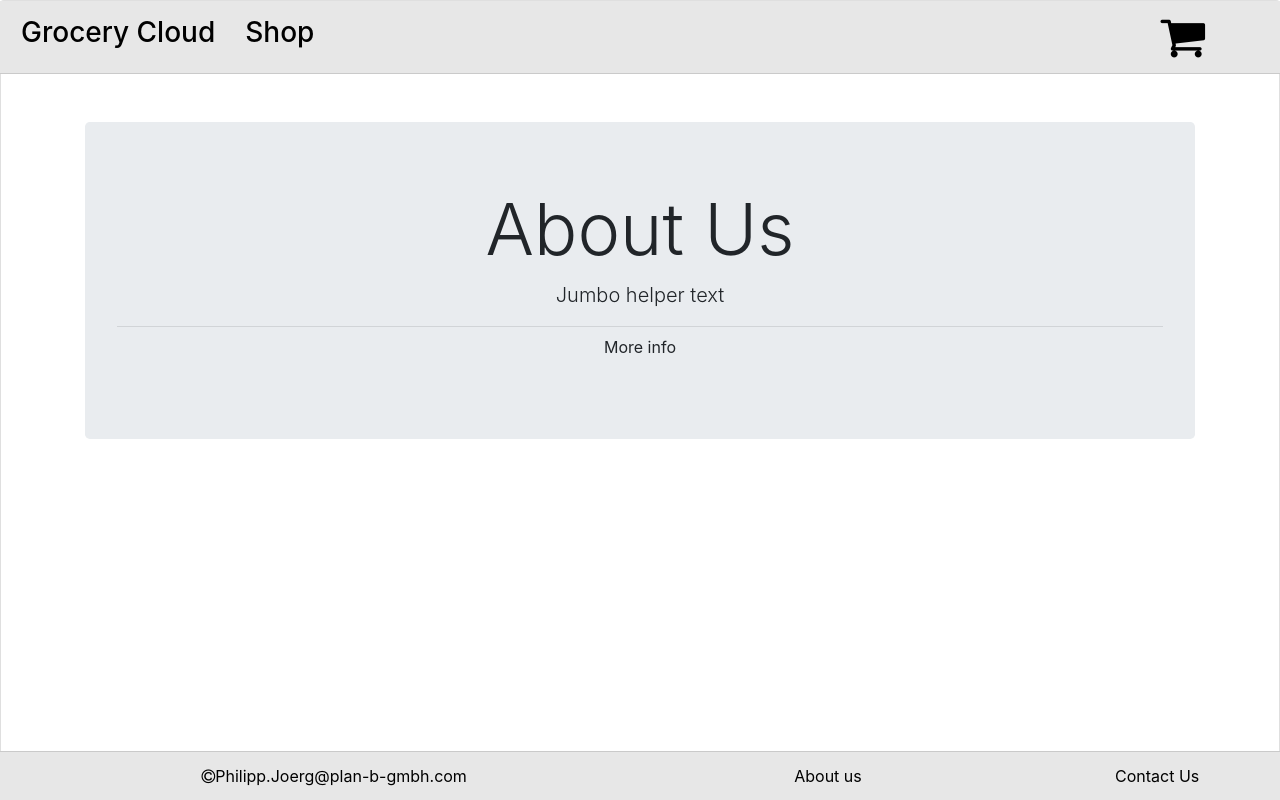
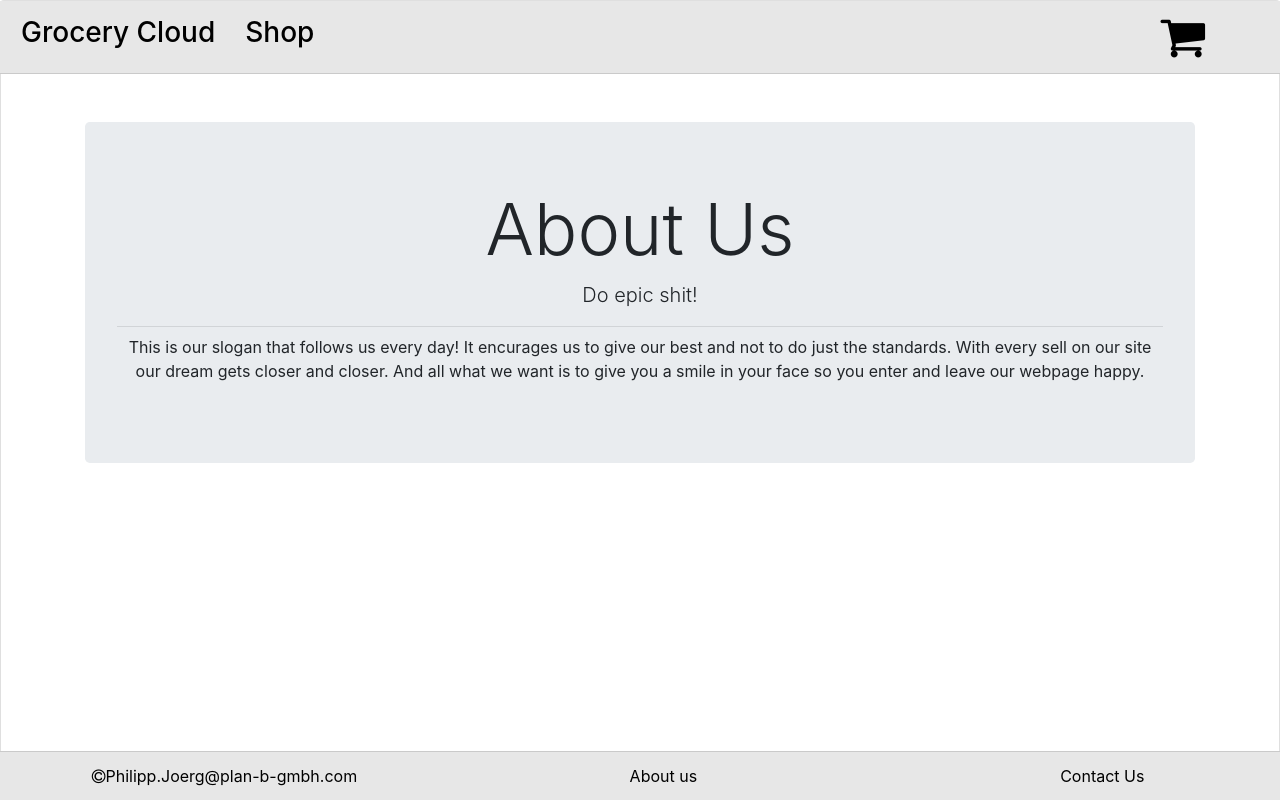
Before and after one commit to PhilippJoerg/FrontEndCapstoneWebshop, an Angular app in the folder SuperAmazingShop/: page /home/about in a window 1280 px wide. Built offline with nearby package versions, Linux system fonts and the light colour scheme.

Commit message:
updated about

```diff
--- a/SuperAmazingShop/angular.json
+++ b/SuperAmazingShop/angular.json
@@ -68,7 +68,8 @@
         "serve": {
           "builder": "@angular-devkit/build-angular:dev-server",
           "options": {
-            "browserTarget": "SuperAmazingShop:build"
+            "browserTarget": "SuperAmazingShop:build",
+            "port": 8080
           },
           "configurations": {
             "production": {
--- a/SuperAmazingShop/src/app/about/about.component.html
+++ b/SuperAmazingShop/src/app/about/about.component.html
@@ -1,7 +1,9 @@
 <div class="text-center">
     <div class="jumbotron">
       <h1 class="display-3">About Us</h1>
-      <p class="lead">Jumbo helper text</p>
+      <p class="lead">Do epic shit!</p>
       <hr class="my-2">
-      <p>More info</p>
+      <p>This is our slogan that follows us every day! It encurages us to give our best and not to do just the standards.
+        With every sell on our site our dream gets closer and closer. And all what we want is to give you a smile in your face
+      so you enter and leave our webpage happy. </p>
 </div>
--- a/SuperAmazingShop/src/app/app.component.html
+++ b/SuperAmazingShop/src/app/app.component.html
@@ -22,9 +22,9 @@
     <router-outlet></router-outlet>
   </div>
   <div class="card-footer text-muted footer row">
-    <div class="col-6 link"><i class="fa fa-copyright"></i>Philipp.Joerg@plan-b-gmbh.com</div>
-    <div class="col-3"><a class="link" href="/home/about">About us</a></div>
-    <div class="col-3">
+    <div class="col-6 col-lg-4 link"><i class="fa fa-copyright"></i>Philipp.Joerg@plan-b-gmbh.com</div>
+    <div class="col-3 col-lg-4"><a class="link" href="/home/about">About us</a></div>
+    <div class="col-3 col-lg-4">
       <div class="text-center">
         <a href="" class="link" data-toggle="modal" data-target="#modalContactForm">
          Contact Us
--- a/SuperAmazingShop/src/app/app.component.scss
+++ b/SuperAmazingShop/src/app/app.component.scss
@@ -13,6 +13,7 @@ $headcolor: rgb(231, 231, 231);
 .card{
     background-color: white;
     height: 100vh;
+    width: 100vw;
 }
 .link{
     text-decoration: none;
--- a/SuperAmazingShop/src/app/home-page/home-page.component.html
+++ b/SuperAmazingShop/src/app/home-page/home-page.component.html
@@ -31,7 +31,7 @@
                 <a [routerLink]="['/home/shopping/detail', rndCat[0], rndSub[0], Names[0]]">
                     <img src="{{Pictures[0]}}"
                         alt="{{JSONData[rndCat[0]].subcategories[rndSub[0]].items[rndItem[0]].name}}"
-                        class="responsive">
+                        class="d-block mx-auto responsive">
                 </a>
                 <div class="carousel-caption d-none d-md-block">
                     <h3 class="black">{{JSONData[rndCat[0]].subcategories[rndSub[0]].items[rndItem[0]].name}}</h3>
@@ -43,7 +43,7 @@
                 <a [routerLink]="['/home/shopping/detail', rndCat[1], rndSub[1], Names[1]]">
                     <img src="{{Pictures[1]}}"
                         alt="{{JSONData[rndCat[1]].subcategories[rndSub[1]].items[rndItem[1]].name}}"
-                        class="responsive"></a>
+                        class="d-block mx-auto responsive"></a>
                 <div class="carousel-caption d-none d-md-block">
                     <h3 class="black">{{JSONData[rndCat[1]].subcategories[rndSub[1]].items[rndItem[1]].name}}</h3>
                     <p class="black">{{JSONData[rndCat[1]].subcategories[rndSub[1]].items[rndItem[1]].description}}
@@ -54,7 +54,7 @@
                 <a [routerLink]="['/home/shopping/detail', rndCat[2], rndSub[2], Names[2]]">
                     <img src="{{Pictures[2]}}"
                         alt="{{JSONData[rndCat[2]].subcategories[rndSub[2]].items[rndItem[2]].name}}"
-                        class="responsive"></a>
+                        class="d-block mx-auto responsive"></a>
                 <div class="carousel-caption d-none d-md-block">
                     <h3 class="black">{{JSONData[rndCat[2]].subcategories[rndSub[2]].items[rndItem[2]].name}}</h3>
                     <p class="black">{{JSONData[rndCat[2]].subcategories[rndSub[2]].items[rndItem[2]].description}}
@@ -65,7 +65,7 @@
                 <a [routerLink]="['/home/shopping/detail', rndCat[3], rndSub[3], Names[3]]">
                     <img src="{{Pictures[3]}}"
                         alt="{{JSONData[rndCat[3]].subcategories[rndSub[3]].items[rndItem[3]].name}}"
-                        class="responsive"></a>
+                        class="d-block mx-auto responsive"></a>
                 <div class="carousel-caption d-none d-md-block">
                     <h3 class="black">{{JSONData[rndCat[3]].subcategories[rndSub[3]].items[rndItem[3]].name}}</h3>
                     <p class="black">{{JSONData[rndCat[3]].subcategories[rndSub[3]].items[rndItem[3]].description}}
@@ -76,13 +76,13 @@
         <!-- -rubric02
       button that cycles to the left-->
         <a class="carousel-control-prev" href="#myCarousel" role="button" data-slide="prev">
-            <span class="carousel-control-prev-icon" aria-hidden="true"></span>
+            <i class="fa fa-arrow-left fa-2x text-dark"></i>
             <span class="sr-only">Previous</span>
         </a>
         <!-- -rubric03
       button that cycles to the right-->
         <a class="carousel-control-next" href="#myCarousel" role="button" data-slide="next">
-            <span class="carousel-control-next-icon" aria-hidden="true"></span>
+            <i class="fa fa-arrow-right fa-2x text-dark"></i>
             <span class="sr-only">Next</span>
         </a>
     </div>
--- a/SuperAmazingShop/src/app/home-page/home-page.component.scss
+++ b/SuperAmazingShop/src/app/home-page/home-page.component.scss
@@ -1,7 +1,6 @@
 .responsive{
-    width: 100%;
-    height: auto;
-    max-height: 55vh;
+    width: auto;
+    height: 50vh;
 }
 .black{
     color: black;
--- a/SuperAmazingShop/src/app/product-category/product-category.component.scss
+++ b/SuperAmazingShop/src/app/product-category/product-category.component.scss
@@ -6,8 +6,8 @@
     overflow-y: scroll;
 }
 .responsive{
-  max-width: 60px;
-  height: 60px;
+  max-height: 60px;
+  width: auto;
 }
 .text{
   color: black;
```
